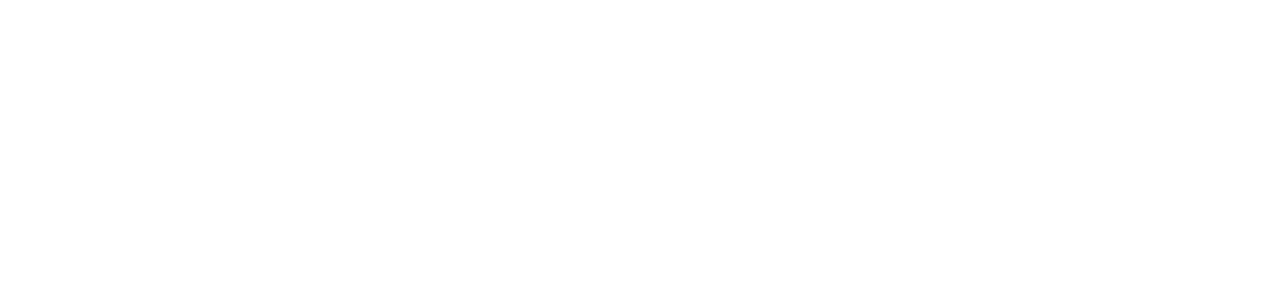
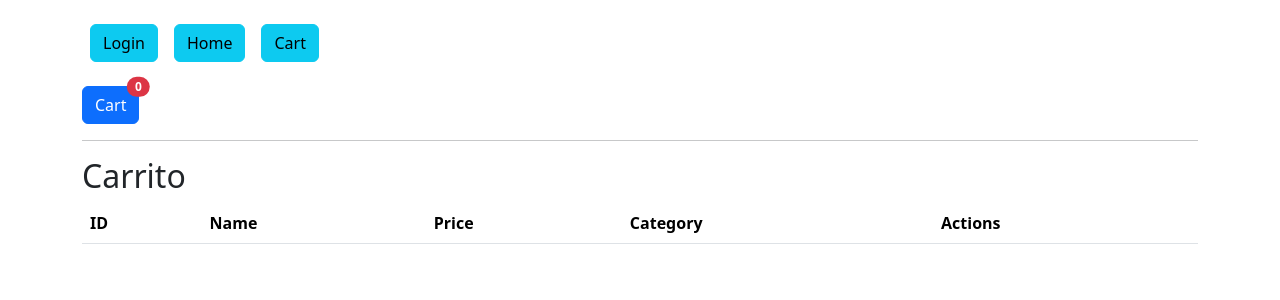
Before and after one commit to JorgeVeraz23/CarritoDeComprasRedux, a React (Vite) app in the folder y/: page /cart in a window 1280 px wide. Before the commit this address had no page. Shown: the top 300 px of the page. Built offline with nearby package versions, Linux system fonts and the light colour scheme.

Commit message:
carrito de compras completo

```diff
--- a/y/src/App.jsx
+++ b/y/src/App.jsx
@@ -1,16 +1,38 @@
-import { useState } from 'react'
 //Componente
 import { Index } from './pages'
-import {Routes, Route} from "react-router-dom";
+import {Routes, Route, Link} from "react-router-dom";
 import { Home } from './pages/Home';
+import { Cart } from './pages/Cart';
+import { useSelector } from 'react-redux';
+
+
+
 function App() {
+  const {totalCount} = useSelector(state => state.cart);
+
 
   return (
     <>
       <div className='container'>
+        <div className='d-flex py-4'>
+        <Link className='btn btn-info mx-2' to="/">Login</Link>
+        <Link className='btn btn-info mx-2' to="/home">Home</Link>
+        <Link className='btn btn-info mx-2' to="/cart">Cart</Link>
+        </div>
+        <div className='ms-auto'>
+          <Link className='btn btn-primary position-relative' to="/cart">
+            Cart
+            <span className='position-absolute top-0 start-100 translate-middle badge rounded-pill bg-danger'>
+              {totalCount}
+              <span className='visually-hidden'>products in cart</span>
+            </span>
+          </Link>
+        </div>
+        <hr />
           <Routes>
            <Route path='/' element={<Index />} />
            <Route path='/home' element={<Home />} />
+           <Route path='/cart' element={<Cart />}/>
           </Routes>
       </div>
 
--- a/y/src/components/ProductList.jsx
+++ b/y/src/components/ProductList.jsx
@@ -1,15 +1,15 @@
-import { addProductToCart } from "../reducers/cart/cartSlice"
-import { useDispatch } from "react-redux";
+import { addProductToCart, removeProductFromCart } from "../reducers/cart/cartSlice"
+import { useDispatch, useSelector } from "react-redux";
 
 
 export const ProductList = ({products}) => {
     const dispatch = useDispatch();
 
+    const {productsList} = useSelector(state => state.cart);
 
     const handleAddOrRemoveProduct = (productId) => {
-        const product = products.find(product => product.id == productId);
-        dispatch(addProductToCart(product))
-        if(pdtsInCart.find(pdt => pdt.idProductos == productId)){
+        const product = products.find(product => product.idProductos == productId);
+        if(productsList.find(pdt => pdt.idProductos == productId)){
             dispatch(removeProductFromCart(productId));
         }else{
             dispatch(addProductToCart(product));
@@ -24,14 +24,15 @@
                 products.map(product => {
                    return (
                     <div key={product.idProductos} className="col-3 mt-3">
+                    <h4>ID: {product.idProductos}</h4>  {/* Asegúrate de que el ID se muestra */}
                     <h4>{product.nombre}</h4>
                     <p><b>Precio</b>{product.precio}</p>
                     <p><b>Categoria</b>{product.categoria}</p>
                     <button
-                        className={`btn btn-success`}
+                        className={`btn ${productsList.find(pdt => pdt.idProductos === product.idProductos) ? "btn-danger" : "btn-success"}`}
                         onClick={() => handleAddOrRemoveProduct(product.idProductos)}
                     >
-                        Add to Cart
+                        {productsList.find(pdt => pdt.idProductos === product.idProductos) ? "Remove" : "Add"} to Cart
                     </button>
                 </div>
                    )
--- /dev/null
+++ b/y/src/pages/Cart.jsx
@@ -0,0 +1,41 @@
+import { useSelector, useDispatch } from "react-redux";
+import { removeProductFromCart } from "../reducers/cart/cartSlice";
+
+export const Cart = () => {
+    const dispatch = useDispatch();
+    const { productsList } = useSelector(state => state.cart);
+
+    const handleRemoveProduct = (productId) => dispatch(removeProductFromCart(productId));
+
+    return (
+        <>
+        <h2>Carrito</h2>
+        <table className="table">
+            <thead>
+            <tr>
+                <th scope="col">ID</th>
+                <th scope="col">Name</th>
+                <th scope="col">Price</th>
+                <th scope="col">Category</th>
+                <th scope="col">Actions</th>
+            </tr>
+            </thead>
+            <tbody>
+                {productsList.map(product => {
+                    return (
+                        <tr key={product.idProductos}>
+                            <td scope="row">{product.idProductos}</td>
+                            <td scope="row">{product.nombre}</td>
+                            <td scope="row">{product.precio}</td>
+                            <td scope="row">{product.categoria}</td>
+                            <td scope="row"><button className="btn btn-danger" onClick={() => handleRemoveProduct(product.idProductos)}>Delete</button></td>
+                        </tr>
+                    )
+                })
+                }
+            </tbody>
+        </table>
+
+        </>
+    )
+}
--- a/y/src/pages/index.jsx
+++ b/y/src/pages/index.jsx
@@ -2,7 +2,6 @@
 import Axios from  "axios";
 import { useDispatch } from "react-redux";
 import { setUser } from "../reducers/user/userSlice";
-import {BrowserRouter} from "react-router-dom";
 import { useNavigate } from "react-router-dom";
 export const Index = () => {
     const emailField = useRef(null);
--- a/y/src/reducers/cart/cartSlice.js
+++ b/y/src/reducers/cart/cartSlice.js
@@ -16,9 +16,14 @@
             state.productsList = [...state.productsList, action.payload];
             //luego le digo al estado que ya tenia le voy a sumar uno mas
             state.totalCount +=1;
+        },
+        removeProductFromCart: (state, action) => {
+            const productId = action.payload;
+            state.totalCount -= 1;
+            state.productsList = state.productsList.filter(product => product.idProductos != productId);
         }
     }
  })
 //actions creators are generated for each case reducer function
- export const {addProductToCart} = cartSlice.actions;
+ export const {addProductToCart, removeProductFromCart} = cartSlice.actions;
  export default cartSlice.reducer;
```
